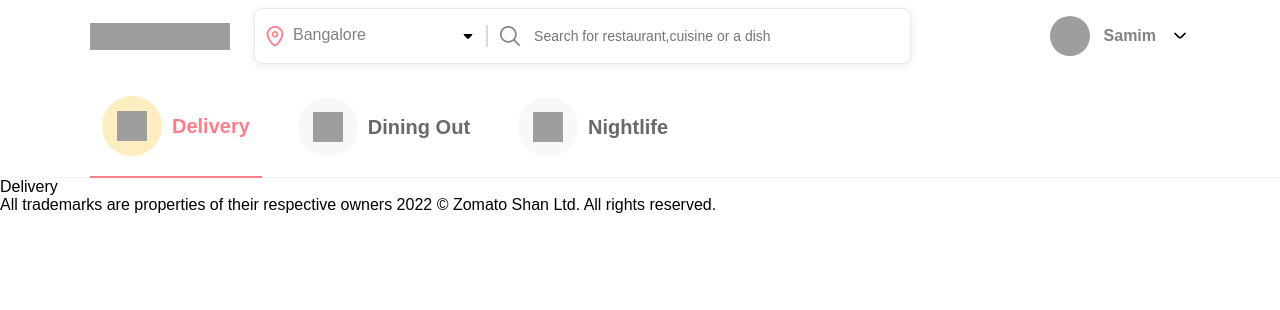
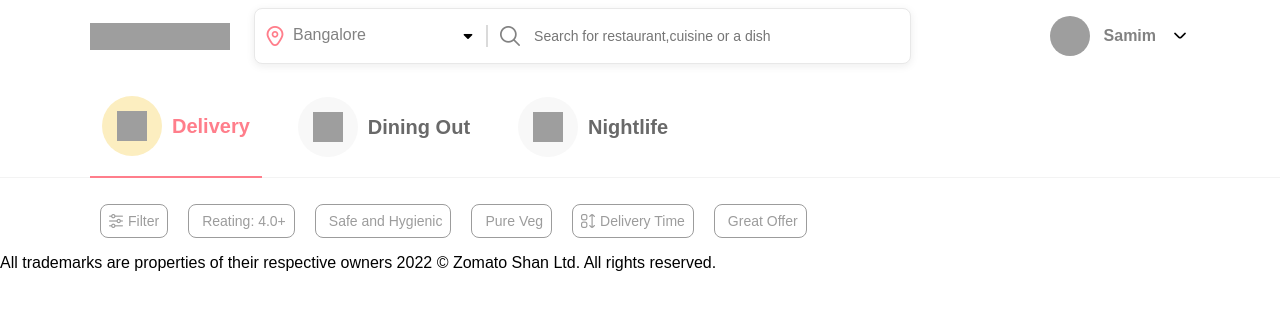
Before and after one commit to Shan7xuz/Re-zomato, a React (Create React App) app: page / in a window 1280 px wide. Shown: the top 310 px of the page. Built offline with nearby package versions, Linux system fonts and the light colour scheme; grey boxes are pictures that could not be loaded.

Commit message:
the filter section is created

```diff
--- /dev/null
+++ b/src/components/common/filters/filteritem/filterItem.css
@@ -0,0 +1,16 @@
+.filter-item {
+  padding: 8px;
+  display: flex;
+  background-color: var(--primary-bg);
+  color: var(--filter-text);
+  border: solid 1px var(--filter-text);
+  border-radius: 8px;
+  margin: 10px 10px 0;
+  font-size: 14px;
+  cursor: pointer;
+  /* background-color:var(--inactive-color); */
+}
+
+.filter-name {
+  margin-left: 5px;
+}
--- /dev/null
+++ b/src/components/common/filters/filteritem/index.js
@@ -0,0 +1,15 @@
+import React from 'react';
+import './filterItem.css';
+
+const FilterItem = ({ filter }) => {
+  return (
+    <>
+      <div className='filter-item'>
+        {filter.icon && filter.icon}
+        <div className='filter-name'>{filter.title}</div>
+      </div>
+    </>
+  );
+};
+
+export default FilterItem;
--- /dev/null
+++ b/src/components/common/filters/filters.css
@@ -0,0 +1,5 @@
+.filters {
+  padding: 16px 0;
+  display: flex;
+  flex-wrap: wrap;
+}
--- /dev/null
+++ b/src/components/common/filters/index.js
@@ -0,0 +1,20 @@
+import React from 'react';
+import FilterItem from './filteritem';
+import './filters.css';
+
+const Filters = ({ filterlist }) => {
+  return (
+    <div className='filters'>
+      {filterlist &&
+        filterlist.map((filter) => {
+          return (
+            <>
+              <FilterItem filter={filter} key={filter.id} />
+            </>
+          );
+        })}
+    </div>
+  );
+};
+
+export default Filters;
--- a/src/components/delivery/index.js
+++ b/src/components/delivery/index.js
@@ -1,8 +1,32 @@
 import React from 'react';
 import './delivery.css';
+import Filters from '../common/filters';
+
+const deliveryFilters = [
+  {
+    id: 1,
+    icon: <i className='fi fi-rr-settings-sliders absolute-center'></i>,
+    title: 'Filter',
+  },
+  { id: 2, title: 'Reating: 4.0+' },
+  { id: 3, title: 'Safe and Hygienic' },
+  { id: 4, title: 'Pure Veg' },
+  {
+    id: 5,
+    title: 'Delivery Time',
+    icon: <i className='fi fi-rr-apps-sort absolute-center'></i>,
+  },
+  { id: 6, title: 'Great Offer' },
+];
 
 const Delivery = () => {
-  return <div>Delivery</div>;
+  return (
+    <>
+      <div className='max-width'>
+        <Filters filterlist={deliveryFilters} />
+      </div>
+    </>
+  );
 };
 
 export default Delivery;
--- a/src/styles/variable.css
+++ b/src/styles/variable.css
@@ -6,4 +6,5 @@
   --zomato-red: #ff7e8b;
   --inactive-text: #696969;
   --inactive-color: #f8f8f8;
+  --filter-text: #9c9c9c;
 }
```
